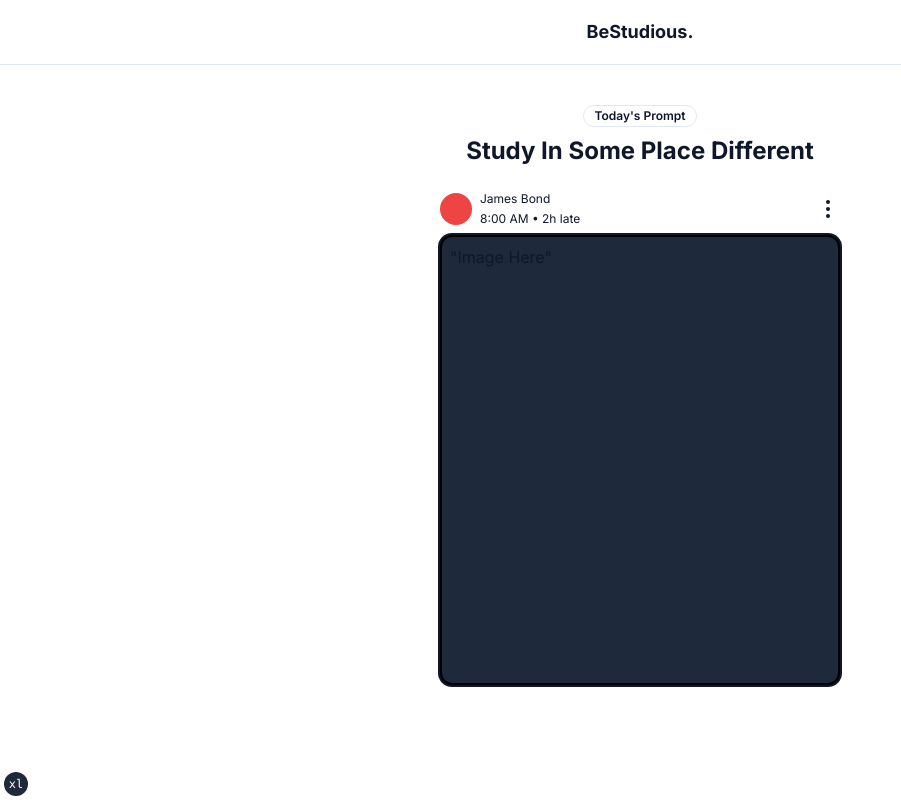
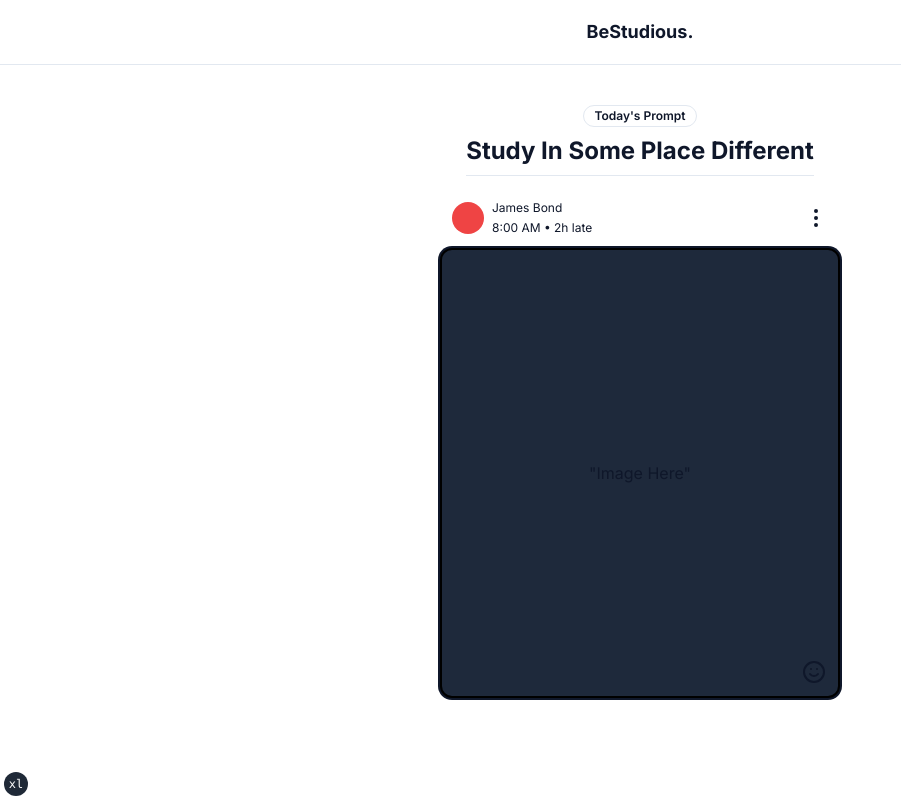
Before and after one commit to arihanv/BeStudious, a Next.js app: page /feed in a window 1280 px wide. Shown: the whole page, without its empty margins (0-901 px from the left). Built offline with nearby package versions, Linux system fonts and the light colour scheme.

Commit message:
feat: Add Reactions

```diff
--- a/app/feed/page.tsx
+++ b/app/feed/page.tsx
@@ -3,16 +3,19 @@ import Link from "next/link"
 import { siteConfig } from "@/config/site"
 import { buttonVariants } from "@/components/ui/button"
 import { Badge } from "@/components/ui/badge"
+import { Separator } from "@/components/ui/separator"
 import Posts from "@/components/posts/posts"
 
 export default function IndexPage() {
   return (
     <section className="container flex flex-col items-center justify-center gap-6 pb-8 pt-6 md:py-10">
-      <div className="flex max-w-[980px] flex-col items-center gap-2">
+      <div className="flex max-w-[480px] flex-col items-center gap-2">
         <Badge className="" variant={"outline"}>
             Today's Prompt
         </Badge>
         <h1 className="text-2xl font-bold">Study In Some Place Different</h1>
+        <div className="w-full border-b flex flex-1">
+        </div>
       </div>
       <Posts/>
     </section>
--- a/components/posts/post.tsx
+++ b/components/posts/post.tsx
@@ -1,26 +1,31 @@
 import React from "react"
 import { MoreVertical } from "lucide-react"
+
+import Reactions from "./reactions"
 
 type Props = {}
 
 export default function Post({}: Props) {
   return (
-    <div className="w-full max-w-[400px] gap-2 flex flex-col">
-      <div className="flex justify-between items-center">
-      <div className="flex gap-2 items-center">
-        <div className="w-8 h-8 bg-red-500 rounded-full">
-
-        </div>
+    <div className="w-full max-w-[400px] gap-3 flex flex-col">
+      <div className="flex justify-between items-center px-3">
+        <div className="flex gap-2 items-center">
+          <div className="w-8 h-8 bg-red-500 rounded-full"></div>
 
           <div className="flex flex-col gap-1 text-xs">
             <div>James Bond</div>
             <div>8:00 AM • 2h late</div>
           </div>
         </div>
-        <div><MoreVertical/></div>
+        <div>
+          <MoreVertical />
+        </div>
       </div>
-      <div className=" bg-slate-800 h-[450px] rounded-xl border-2 border-black ring-2 ring-slate-900 p-2">
+      <div className=" bg-slate-800 h-[450px] rounded-xl border-2 border-black ring-2 ring-slate-900 p-2 relative flex items-center justify-center">
         "Image Here"
+        <div className="absolute bottom-0 right-0 p-3">
+          <Reactions />
+        </div>
       </div>
     </div>
   )
--- /dev/null
+++ b/components/posts/reactions.tsx
@@ -0,0 +1,12 @@
+import React from 'react'
+import { Smile } from 'lucide-react'
+
+type Props = {}
+
+export default function Reactions({}: Props) {
+  return (
+    <div>
+        <Smile/>
+    </div>
+  )
+}
```
